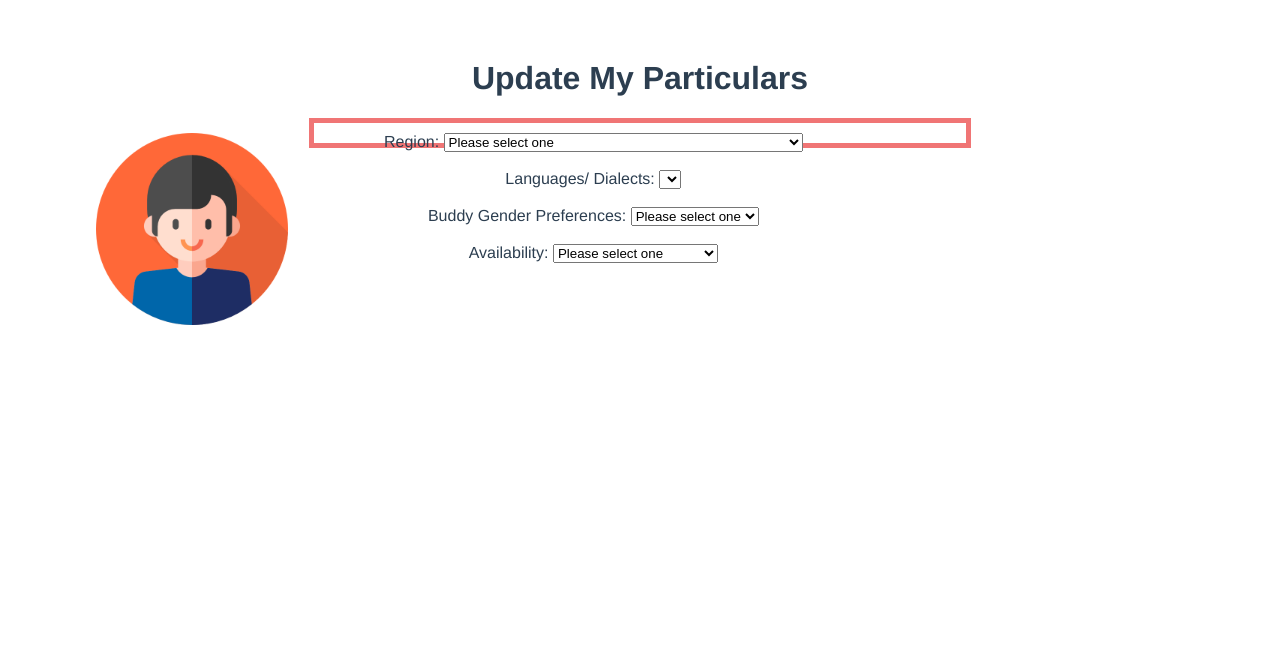
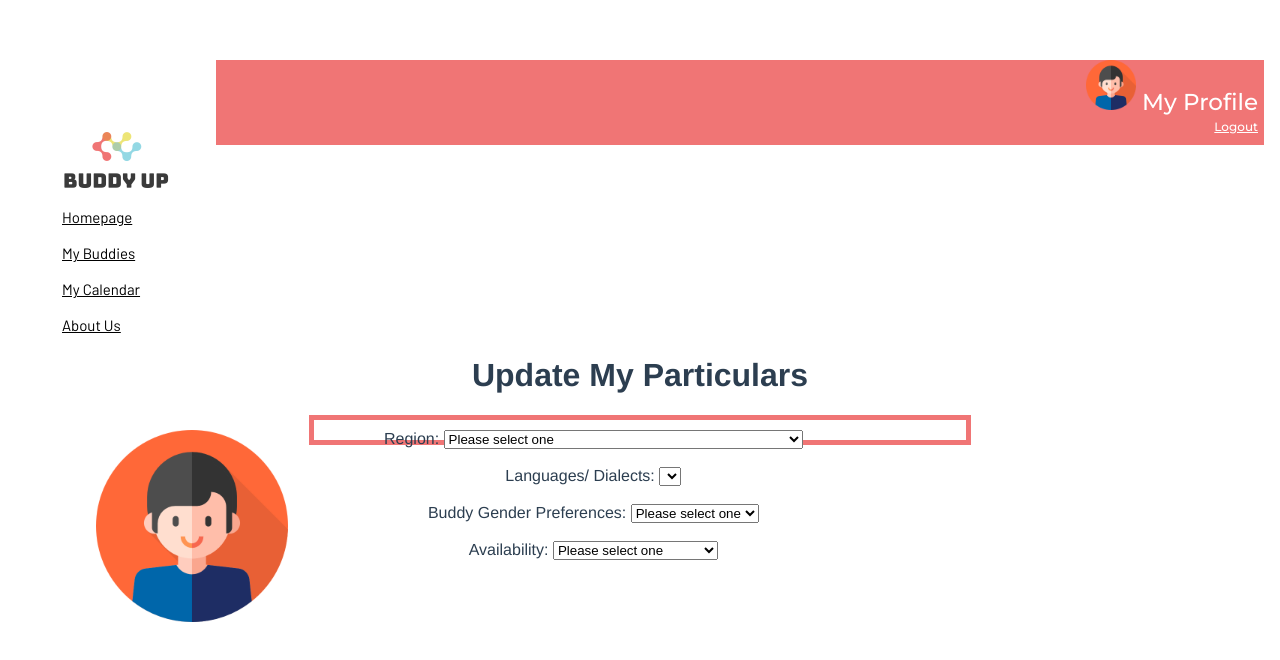
Before and after one commit to yx0555/BuddyUp, a Vue app: page /profile in a window 1280 px wide. Shown: the top 660 px of the page. Built offline with nearby package versions, Linux system fonts and the light colour scheme.

Commit message:
linked buttons

```diff
--- a/src/components/NavBar.vue
+++ b/src/components/NavBar.vue
@@ -6,24 +6,45 @@
             </div>
             <div class="topnav-right">
                 <img id = "usericon" src="@/assets/man.png" alt="usericon">
-                <button id="myprofilebtn">My Profile</button><br>
-                <button id="logoutbtn">Logout</button>
+                <button id="myprofilebtn" @click="goToProfile()">My Profile</button><br>
+                <button id="logoutbtn" @click="goToLogout()">Logout</button>
             </div>
         </div>
 
         <div class="sidebar">
-            <ul><button id="homepagebtn">Homepage</button></ul>
-            <ul><button id="mybuddiesbtn">My Buddies</button></ul>
-            <ul><button id="mycalendarbtn">My Calendar</button></ul>
-            <ul><button id="aboutusbtn">About Us</button></ul>
+            <ul><button id="homepagebtn" @click="goToHome()">Homepage</button></ul>
+            <ul><button id="mybuddiesbtn" @click="goToMyBuddies()">My Buddies</button></ul>
+            <ul><button id="mycalendarbtn" @click="goToMyCalendar()">My Calendar</button></ul>
+            <ul><button id="aboutusbtn" @click="goToAboutUs()">About Us</button></ul>
         </div>
     </body>
 </template>
 
 <script>
 export default {
-    name: 'NavBar'
-};
+    name: 'NavBar',
+    methods: {
+        goToProfile(){
+            this.$router.push('/profile');
+        },
+        goToLogout(){
+            this.$router.push('/login');
+        },
+        goToHome(){
+            this.$router.push('/home');
+        },
+        goToMyBuddies(){
+            this.$router.push('/mybuddies');
+        },
+        goToMyCalendar(){
+            this.$router.push('/mycalendar');
+        },
+        goToAboutUs(){
+            this.$router.push('/aboutus');
+        }
+
+    }
+}
 </script>
 
 
--- a/src/views/Home.vue
+++ b/src/views/Home.vue
@@ -8,6 +8,12 @@ import NavBar from '../components/NavBar.vue'
 export default {
   components: {
     NavBar
+  },
+
+  data() {
+    return{
+      refreshComp:0
+    }
   }
 }
 </script>
--- a/src/views/Login.vue
+++ b/src/views/Login.vue
@@ -1,4 +1,5 @@
 <template>
+  <NavBar />
   <div id="app">
     <img src="@/assets/BuddyUpLogo.png" alt = "IDK WHY IS THIS IMAGE BROKEN HELP">
     <div>
@@ -14,12 +15,17 @@
 </template>
 
 <script>
+import NavBar from '../components/NavBar.vue'
 import { getAuth, signInWithEmailAndPassword } from "firebase/auth";
 // import firebaseApp from '../firebase.js';
 // import { getFirestore } from "firebase/firestore";
 
 
 export default {
+  components: {
+    NavBar
+  },
+
   data() {
     return {
       form: {
--- a/src/views/MyBuddies.vue
+++ b/src/views/MyBuddies.vue
@@ -1,10 +1,19 @@
 <template>
+  <NavBar />
   <h1>My Buddies Page</h1>
 </template>
 
 <script>
+import NavBar from '../components/NavBar.vue'
 export default {
-
+  components: {
+    NavBar
+  },
+  data() {
+    return{
+      refreshComp:0
+    }
+  }
 }
 </script>
 
--- a/src/views/MyCalendar.vue
+++ b/src/views/MyCalendar.vue
@@ -1,11 +1,16 @@
 <template>
+  <NavBar />
   <h1>My Calendar Page</h1>
 </template>
 
 <script>
+import NavBar from '../components/NavBar.vue'
 export default {
+  components: {
+    NavBar
+  }
+}
 
-}
 </script>
 
 <style>
--- a/src/views/Profile.vue
+++ b/src/views/Profile.vue
@@ -1,5 +1,9 @@
 <template>
-  <h1>Update My Particulars</h1>
+  <NavBar />
+
+  <div class = "title">
+    <h1>Update My Particulars</h1>
+  </div>
 
   <div class = "profileMainContainer">
     <div class = "leftDiv">
@@ -77,9 +81,11 @@
 </template>
 
 <script>
-
+import NavBar from '../components/NavBar.vue'
 export default {
-
+  components: {
+    NavBar
+  }
 }
 
 </script>
--- a/src/views/Register.vue
+++ b/src/views/Register.vue
@@ -37,6 +37,7 @@
 </template>
 
 <script>
+import NavBar from '../components/NavBar.vue'
 import firebaseApp from '../firebase.js';
 import { getFirestore } from "firebase/firestore";
 import { collection, addDoc } from "firebase/firestore";
@@ -46,6 +47,9 @@ import { getAuth, createUserWithEmailAndPassword } from "firebase/auth";
 const db = getFirestore(firebaseApp);
 
 export default {
+  components: {
+    NavBar
+  },
 
   data() {
     return {
```
